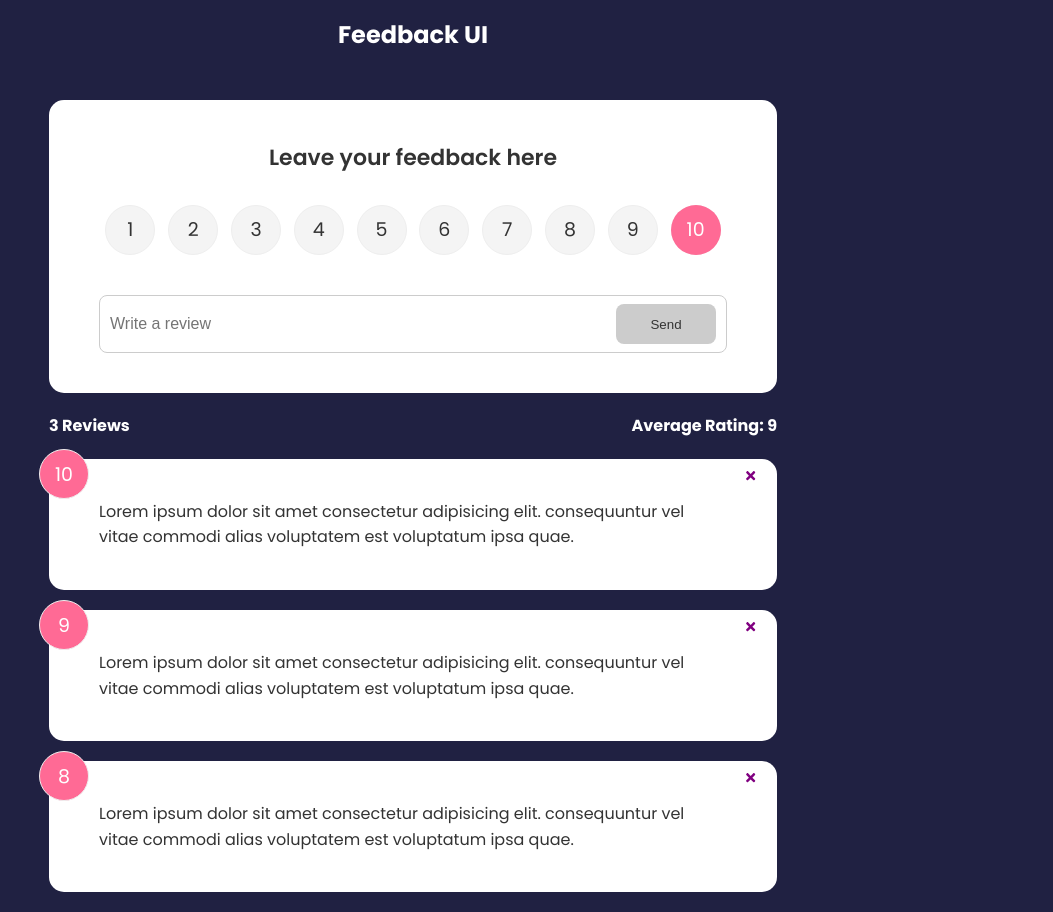
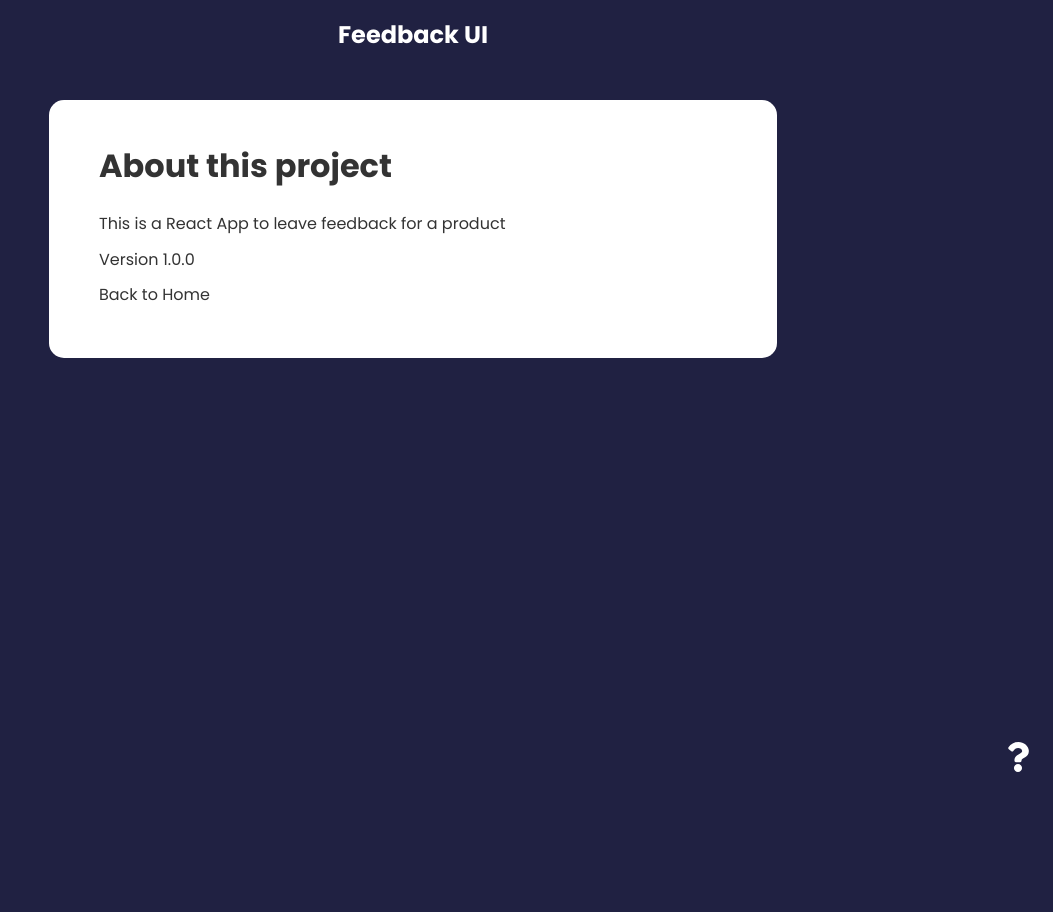
Before and after one commit to helios63/feedback-app, a React (Create React App) app: page /about in a window 1280 px wide. Shown: the whole page, without its empty margins (227-1280 px from the left). After the commit the page ends 800 px from the top, so only its background shows below. Built offline with nearby package versions, Linux system fonts and the light colour scheme.

Commit message:
ADDED: About page with React Router

```diff
--- a/src/App.js
+++ b/src/App.js
@@ -1,10 +1,13 @@
 import { v4 as uuidv4} from "uuid"
+import {BrowserRouter as Router, Route, Routes} from 'react-router-dom'
 import { useState } from "react"
 import Header from "./components/Header"
 import FeedbackData from "./data/FeedbackData"
 import FeedbackList from "./components/FeedbackList"
 import FeedbackStats from "./components/FeedbackStats"
 import FeedbackForm from "./components/FeedbackForm"
+import AboutIconLink from "./components/AboutIconLink"
+import AboutPage from "./pages/AboutPage"
 
 
 function App () {
@@ -23,14 +26,24 @@
 
 
     return (
-        <>
+        <Router>
         <Header text={'Feedback UI'} />
         <div className="container">
-            <FeedbackForm handleAdd={addFeedback}/>
-            <FeedbackStats feedback={feedback} />
-            <FeedbackList feedback={feedback} handleDelete={deleteFeedback}/>
+            <Routes>
+                <Route exact path="/" element={
+                    <>
+                    <FeedbackForm handleAdd={addFeedback}/>
+                    <FeedbackStats feedback={feedback} />
+                    <FeedbackList feedback={feedback} handleDelete={deleteFeedback}/>
+                    </>
+                }>
+                </Route>
+                <Route path="/about" element={< AboutPage />}/>
+            </Routes>
+
+            <AboutIconLink />
         </div>
-        </>
+        </Router>
     )
 }
 
--- /dev/null
+++ b/src/components/AboutIconLink.jsx
@@ -0,0 +1,15 @@
+import React from 'react';
+import {FaQuestion} from "react-icons/fa"
+import { Link } from 'react-router-dom';
+
+function AboutIconLink() {
+  return <div>
+      <div className="about-link">
+          <Link to="/about">
+              <FaQuestion size={30} />
+            </Link>
+      </div>
+  </div>;
+}
+
+export default AboutIconLink;
--- a/src/components/Header.jsx
+++ b/src/components/Header.jsx
@@ -1,8 +1,12 @@
+import { Link } from "react-router-dom";
+
 function Header({text}) {
   return (
     <header>
         <div className="container">
+          <Link to="/">
             <h2>{text}</h2>
+          </Link>
         </div>
     </header>
   )
--- a/src/index.css
+++ b/src/index.css
@@ -15,6 +15,11 @@
 
 ul {
   list-style: none;
+}
+
+a {
+  text-decoration: none;
+  color: unset;
 }
 
 .container {
--- /dev/null
+++ b/src/pages/AboutPage.jsx
@@ -0,0 +1,21 @@
+import React from 'react';
+import Card from '../components/shared/Card';
+import { Link } from 'react-router-dom';
+
+function AboutPage(props) {
+  return (
+    <Card>
+      <div className="about">
+          <h1>About this project</h1>
+          <p>This is a React App to leave feedback for a product</p>
+          <p>Version 1.0.0</p>
+
+          <p>
+              <Link to='/'>Back to Home</Link>
+          </p>
+      </div>
+    </Card>
+  )
+}
+
+export default AboutPage;
```
